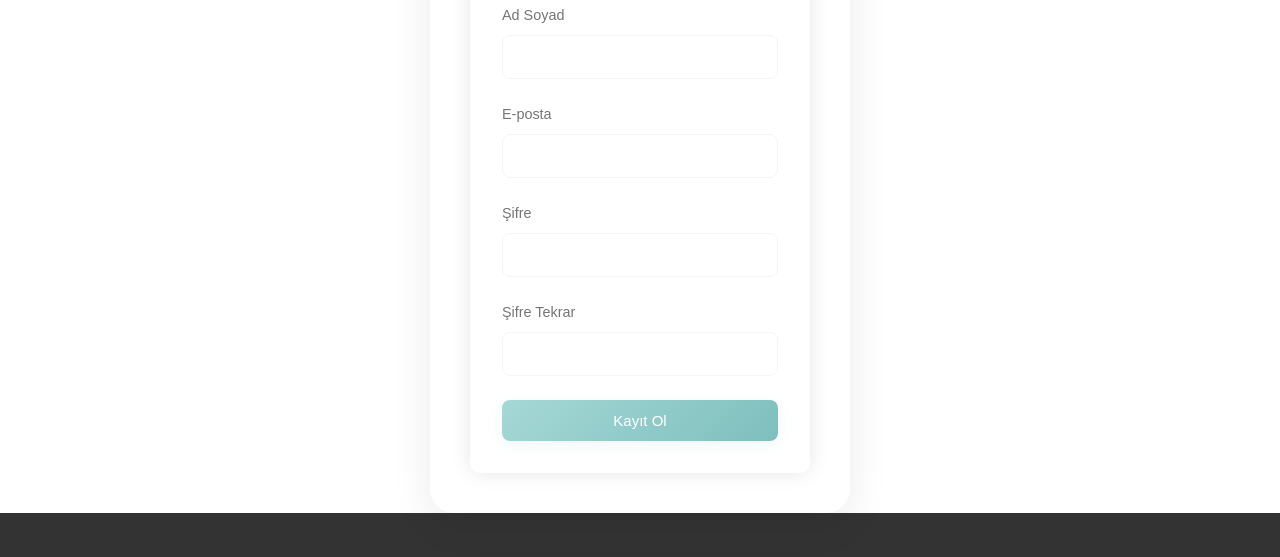
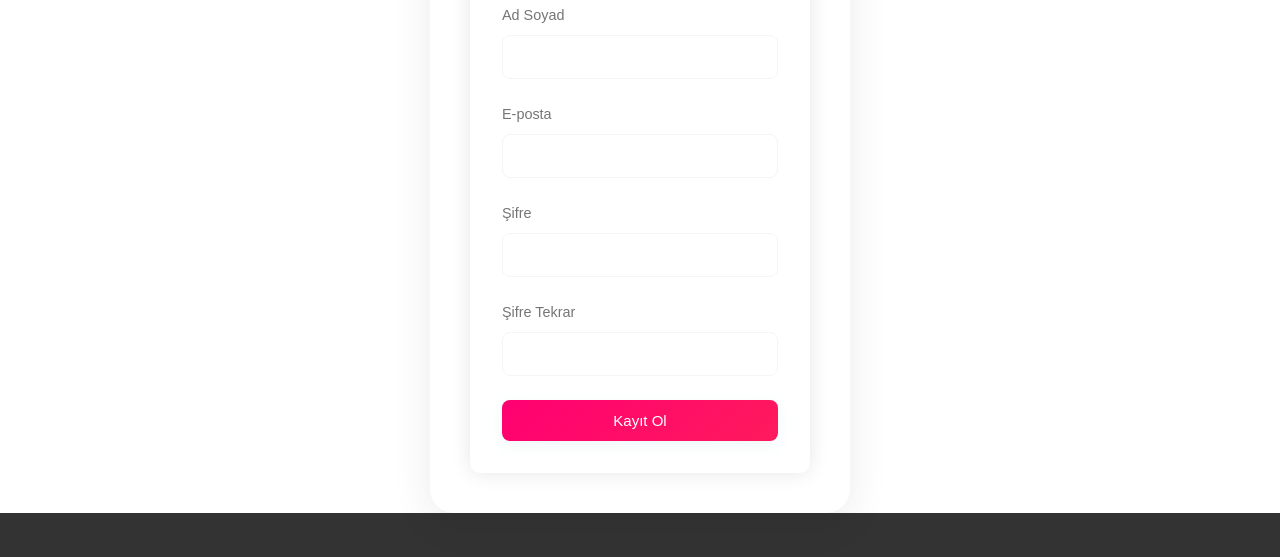
Before and after one commit to omerserrdar/FiveByte-Projesi, a website with bundled scripts: page dermatoloji-website/login.html in a window 1280 px wide. Shown: the part 659-1216 px from the top of the page. Built offline with nearby package versions, Linux system fonts and the light colour scheme.

Commit message:
Update main.css
color palette

```diff
--- a/dermatoloji-website/css/main.css
+++ b/dermatoloji-website/css/main.css
@@ -8,15 +8,15 @@
 /* ===== VARIABLES ===== */
 :root {
     /* Color Palette - Pastel Colors */
-    --primary-color: #a5d8d6;       /* Soft Teal */
-    --primary-dark: #7ebfbd;        /* Darker Teal */
-    --primary-light: #c7e7e6;       /* Lighter Teal */
-    --secondary-color: #f8c7cc;     /* Soft Pink */
-    --secondary-dark: #e6a9af;      /* Darker Pink */
-    --secondary-light: #fde2e5;     /* Lighter Pink */
-    --accent-color: #ffeaac;        /* Soft Yellow */
-    --accent-dark: #f0d88e;         /* Darker Yellow */
-    --accent-light: #fff5d6;        /* Lighter Yellow */
+    --primary-color: #ff0072;       /* Pink */
+    --primary-dark: #ff1a5c;        /* Darker Pink */
+    --primary-light: #ff3385;       /* Lighter Pink */
+    --secondary-color: #ff4d4d;     /* Red-Orange */
+    --secondary-dark: #ff3d3d;      /* Darker Red-Orange */
+    --secondary-light: #ff6666;     /* Lighter Red-Orange */
+    --accent-color: #ff7f47;        /* Orange */
+    --accent-dark: #ff6b2b;         /* Darker Orange */
+    --accent-light: #ff9966;        /* Lighter Orange */
 
     /* Neutral Colors */
     --white: #ffffff;
@@ -26,11 +26,11 @@
     --black: #333333;
 
     /* Skin Type Colors */
-    --dry-skin: #f8c7cc;            /* Pink */
-    --oily-skin: #a5d8d6;           /* Teal */
-    --combination-skin: #d6c9e1;    /* Lavender */
-    --sensitive-skin: #ffeaac;      /* Yellow */
-    --normal-skin: #c7e1c3;         /* Mint */
+    --dry-skin: #ff0072;            /* Pink */
+    --oily-skin: #ff4d4d;           /* Red-Orange */
+    --combination-skin: #ff6666;    /* Lighter Red-Orange */
+    --sensitive-skin: #ff7f47;      /* Orange */
+    --normal-skin: #ff6b2b;         /* Darker Orange */
 
     /* Typography */
     --font-primary: 'Poppins', sans-serif;
```
